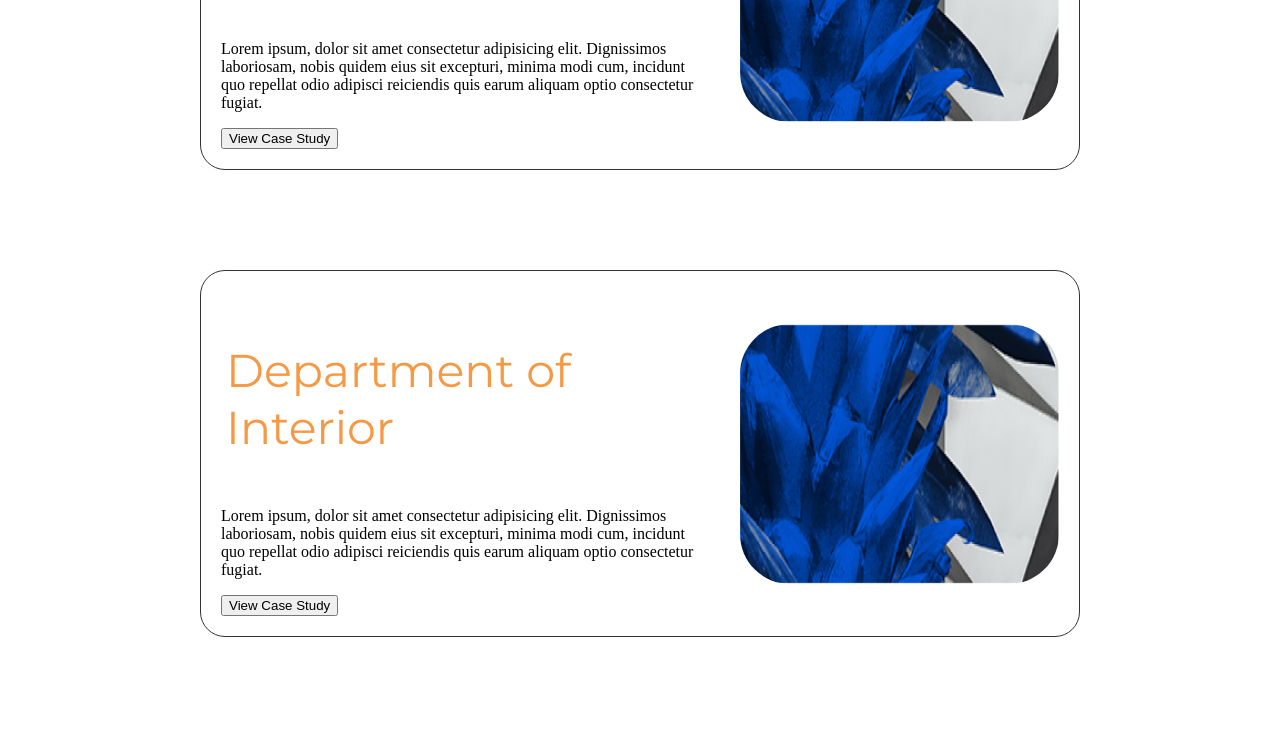
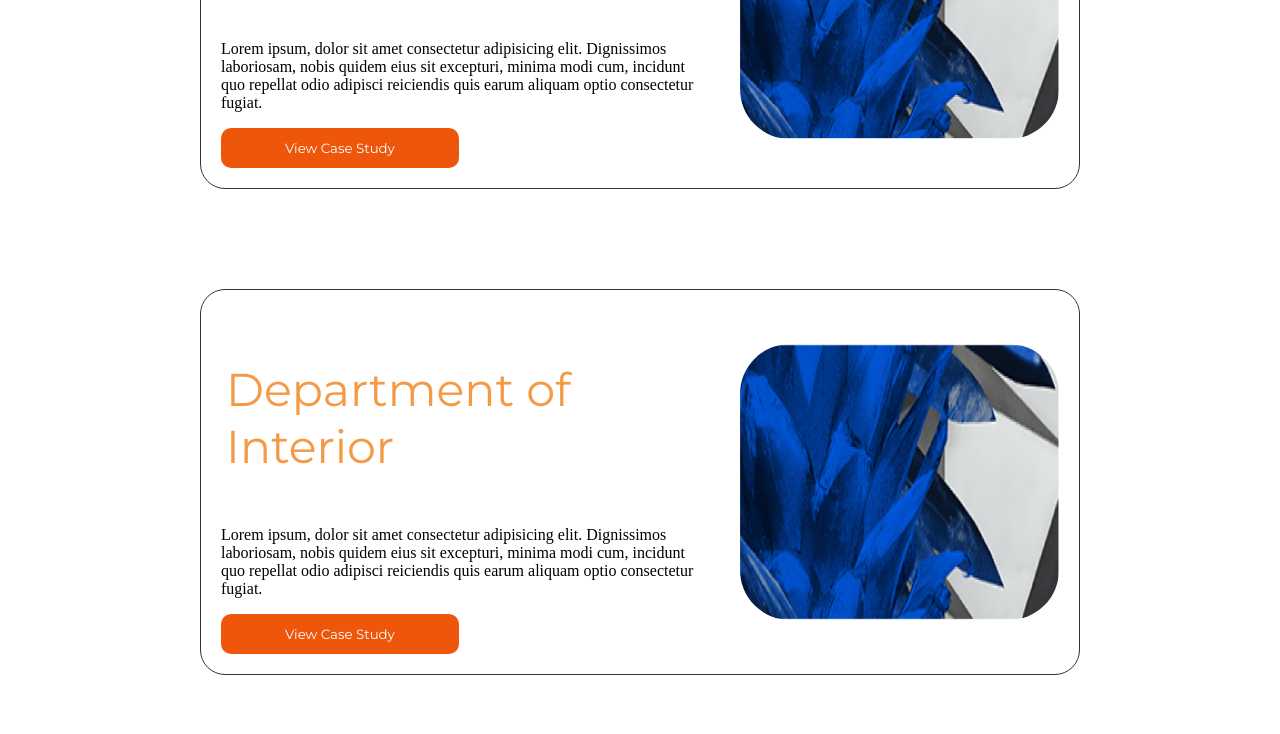
Before and after one commit to ivette-torres/UX_UI_HW_19, a plain HTML site: page index.html in a window 1280 px wide. Shown: the part 1770-2504 px from the top of the page. Drawn offline with nearby package versions, Linux system fonts and the light colour scheme.

Commit message:
updated button

```diff
--- a/css/style.css
+++ b/css/style.css
@@ -129,7 +129,15 @@ h4 {
   font-size: 20px;
 }
 
+.viewBTN {
+  background-color: #ed560b;
+  border: none;
+  padding: 12px 64px;
+  border-radius:10px;
+  color: white;
+  font-family: 'Montserrat', sans-serif;
 
+}
 
 /* footer */
 
--- a/index.html
+++ b/index.html
@@ -89,7 +89,7 @@
                 <a href="#" class="LI">
                     <img border="0" alt="LinkedIn Icon" src="images/linkedinIcon.png">
                 </a>
-                <a href="#" class="Em"><img border="0" alt="email icon" src="images/EmailIcon.png">
+                <a href="mailto:ivette.torres@u.northwestern.edu" class="Em"><img border="0" alt="email icon" src="images/EmailIcon.png">
                 </a>
             </div>
 
```
Also changed, not shown: about.html (added), css/about.css (added).
